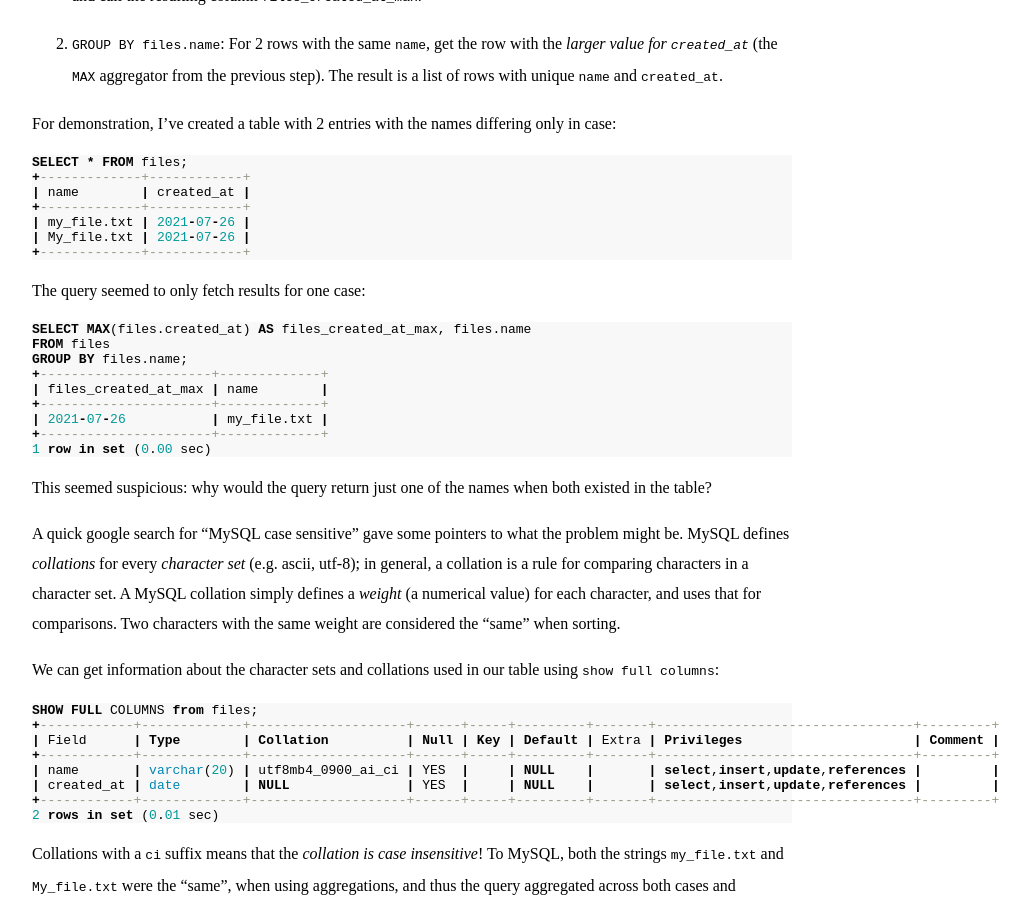
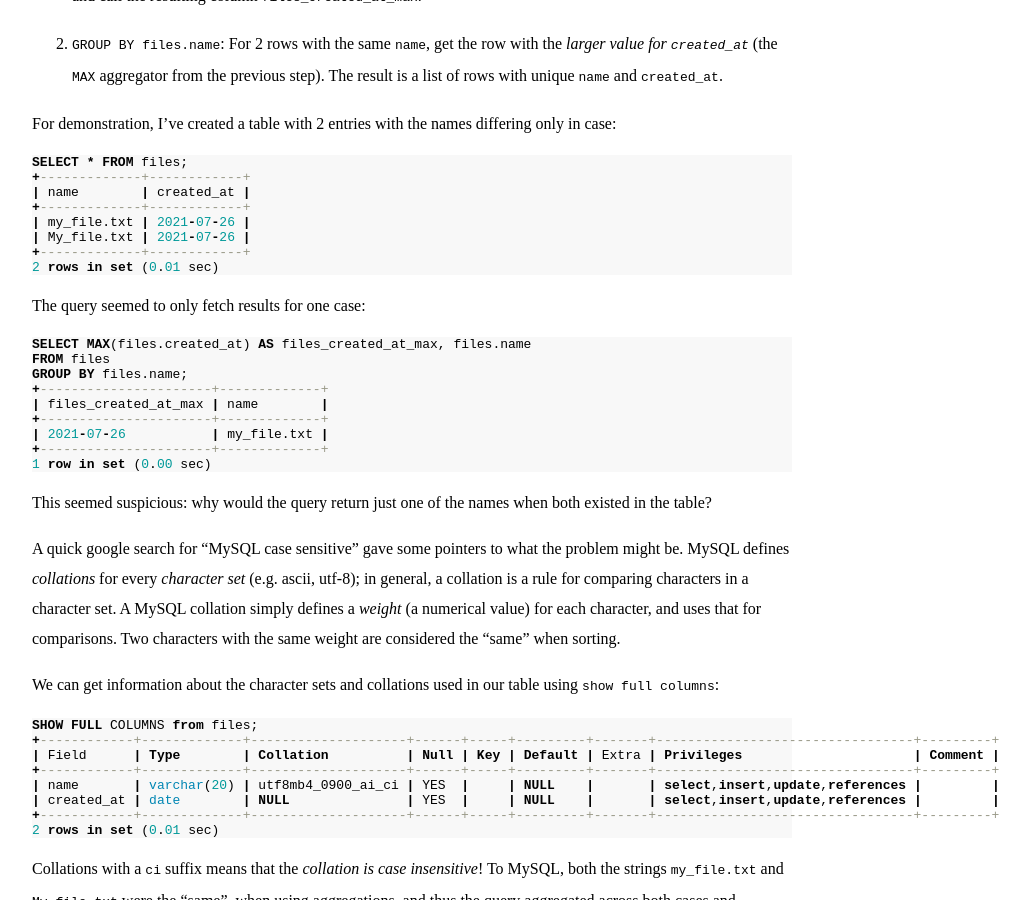
Before and after one commit to pratikmallya/pratikmallya.github.io, a Jekyll site: the page built from _posts/2021-07-25-mysql-cases-sensitivity.md, in a window 1280 px wide and 900 px high, scrolled down 886 px. Shown: the whole window, without its empty margins (228-1256 px from the left). Built offline with Jekyll 4.4.1, drawn with Linux system fonts in a browser that asks for light colours.

Commit message:
missed a

````diff
--- a/_posts/2021-07-25-mysql-cases-sensitivity.md
+++ b/_posts/2021-07-25-mysql-cases-sensitivity.md
@@ -57,6 +57,7 @@ SELECT * FROM files;
 | my_file.txt | 2021-07-26 |
 | My_file.txt | 2021-07-26 |
 +-------------+------------+
+2 rows in set (0.01 sec)
 ```
 
 The query seemed to only fetch results for one case:
````
